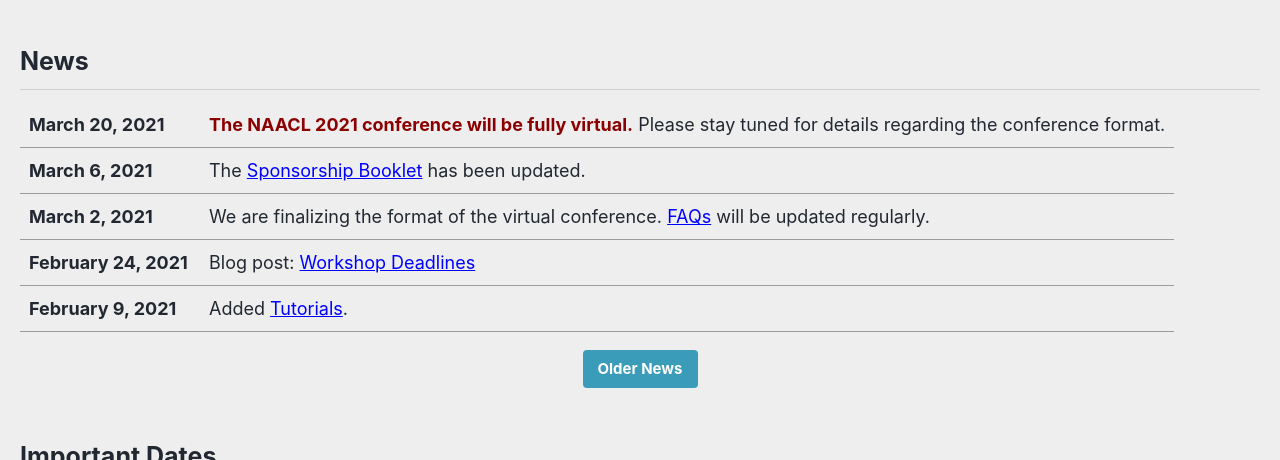
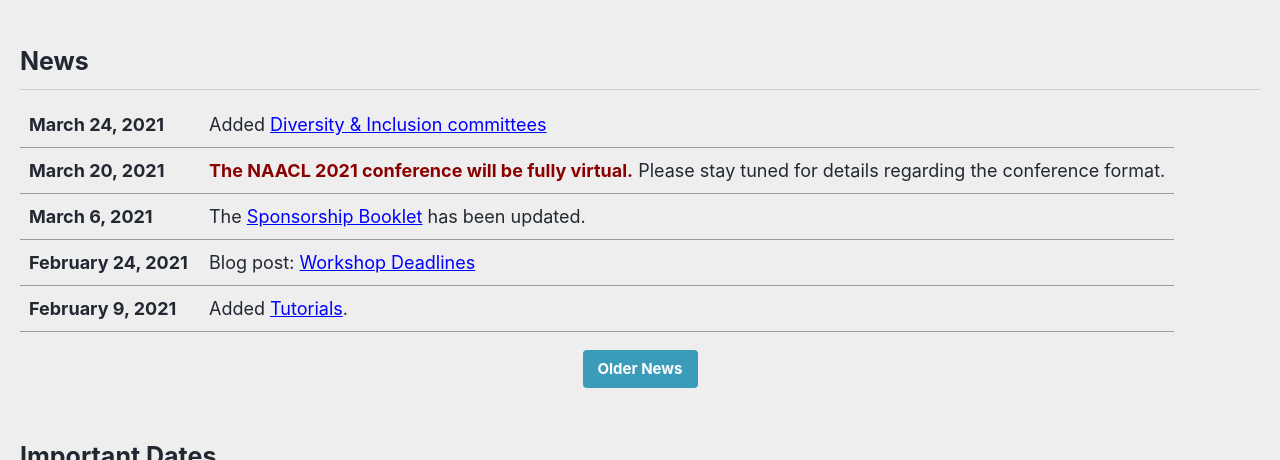
Before and after one commit to naacl-org/naacl-2021-website, a Jekyll site: the page built from _pages/home.md, in a window 1280 px wide and 900 px high, cut to the strip 440-900 px from the top of the window. Built offline with Jekyll 4.4.1, drawn with Linux system fonts in a browser that asks for light colours; cached includes are drawn as plain includes; nearby versions of some CDN libraries; comment, search, counter and statistics services are not loaded.

Commit message:
Added a link to D&I committee on the front page

```diff
--- a/_pages/home.md
+++ b/_pages/home.md
@@ -15,9 +15,9 @@
 .news-table tr td:nth-child(1) { font-weight: bold; width: 10em; }
 </style>
 
+| March 24, 2021 | Added [Diversity & Inclusion committees](/committees/diversity-inclusion/)
 | March 20, 2021 | <strong style="color:darkred;">The NAACL 2021 conference will be fully virtual.</strong> Please stay tuned for details regarding the conference format.
 | March 6, 2021 | The [Sponsorship Booklet](/sponsors/) has been updated.
-| March 2, 2021 | We are finalizing the format of the virtual conference. [FAQs](/faq/#virtual-attendance) will be updated regularly.
 | February 24, 2021 | Blog post: [Workshop Deadlines](/blog/workshop-deadlines/)
 | February 9, 2021 | Added [Tutorials](/program/tutorials/).
 {: .news-table}
```
